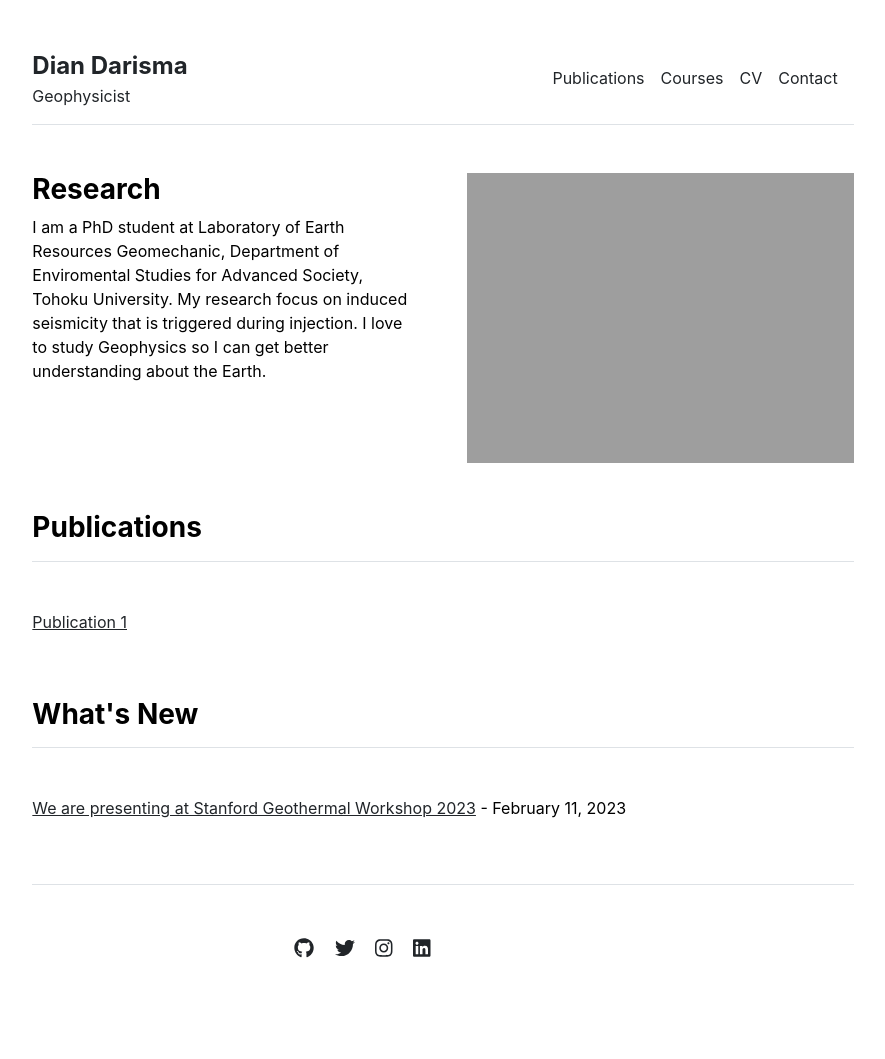
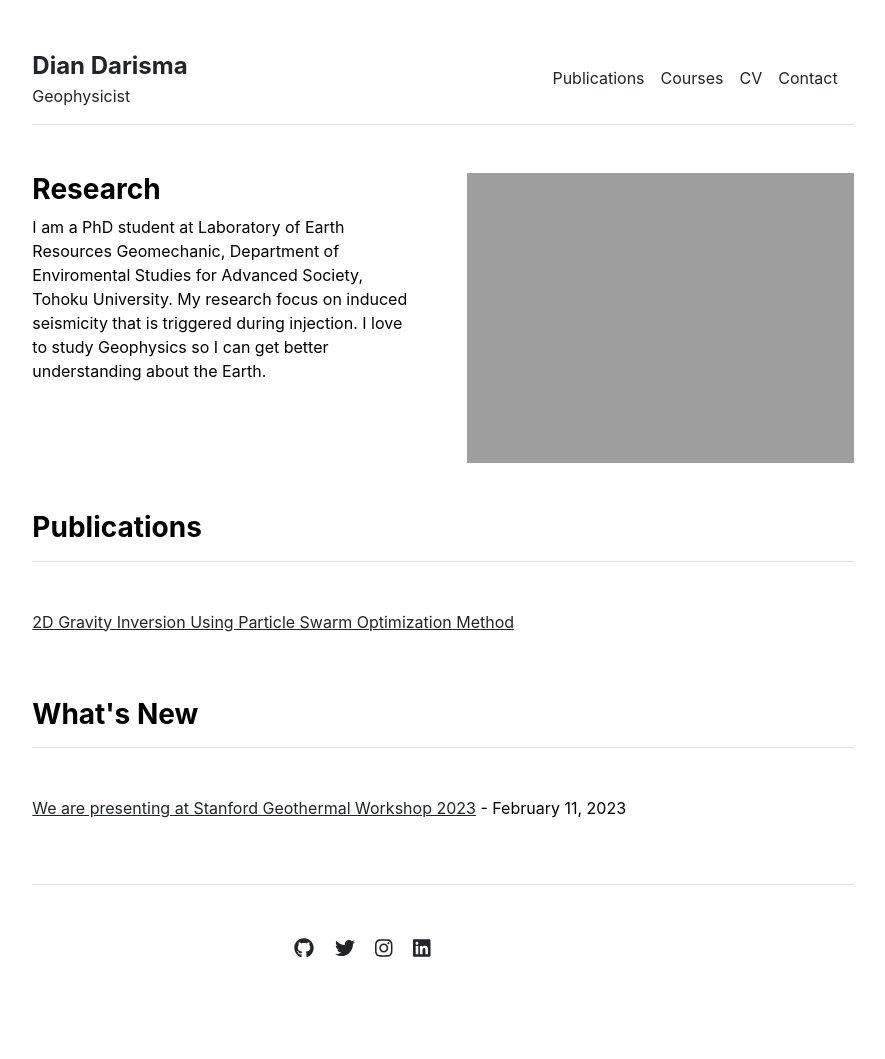
Before and after one commit to diandarisma/diandarisma.github.io, a Jekyll site: the page built from index.md, in a window 1280 px wide. Shown: the whole page, without its empty margins (197-1082 px from the left). Built offline with Jekyll 4.4.1, drawn with Linux system fonts in a browser that asks for light colours.

Commit message:
Update publications.yml

```diff
--- a/_data/publications.yml
+++ b/_data/publications.yml
@@ -1,5 +1,5 @@
 featured:
-- {name: 'Publication 1'}
+- {name: '2D Gravity Inversion Using Particle Swarm Optimization Method'}
 
 index:
 - {name: '2D Gravity Inversion Using Particle Swarm Optimization Method'}
```
